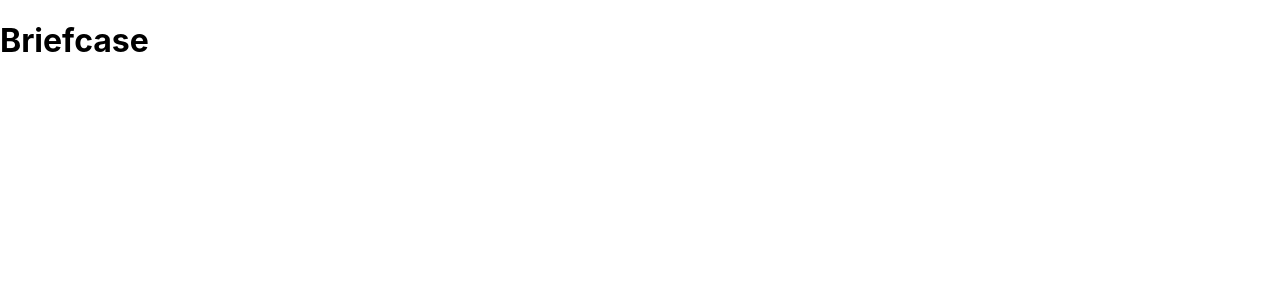
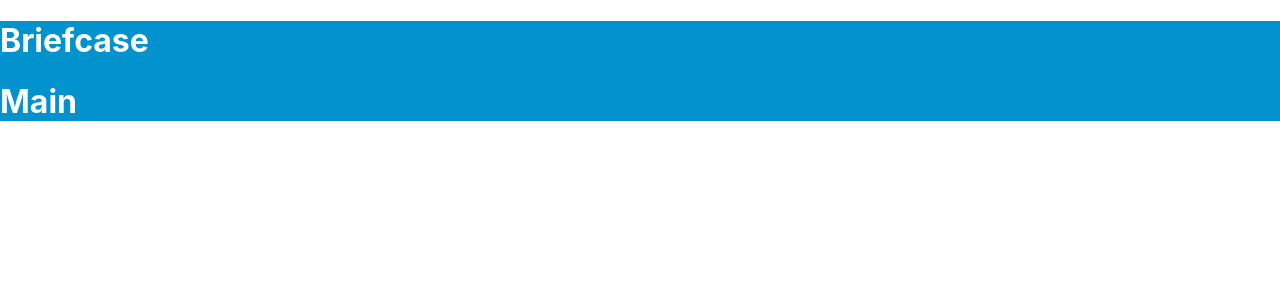
Before and after one commit to RomitRadical/briefcase-wallet, a React (Create React App) app: page / in a window 1280 px wide. Shown: the top 300 px of the page. Built offline with nearby package versions, Linux system fonts and the light colour scheme.

Commit message:
added main.js

```diff
--- a/src/App.js
+++ b/src/App.js
@@ -1,13 +1,20 @@
 import React, { Component } from "react";
+import Main from "./screens/main";
 
-class App extends Component {
+export default class App extends Component {
   render() {
     return (
-      <div>
+      <div style={styles.container}>
         <h1>Briefcase</h1>
+        <Main />
       </div>
     );
   }
 }
 
-export default App;
+const styles = {
+  container: {
+    backgroundColor: "#0292CE",
+    color: "white"
+  }
+};
--- /dev/null
+++ b/src/screens/main.js
@@ -0,0 +1,20 @@
+import React, { Component } from "react";
+
+class Main extends Component {
+  render() {
+    return (
+      <div style={styles.container}>
+        <h1>Main</h1>
+      </div>
+    );
+  }
+}
+export default Main;
+
+const styles = {
+  container: {
+    flex: 1,
+    alignItems: "center",
+    justifyContent: "center"
+  }
+};
```
